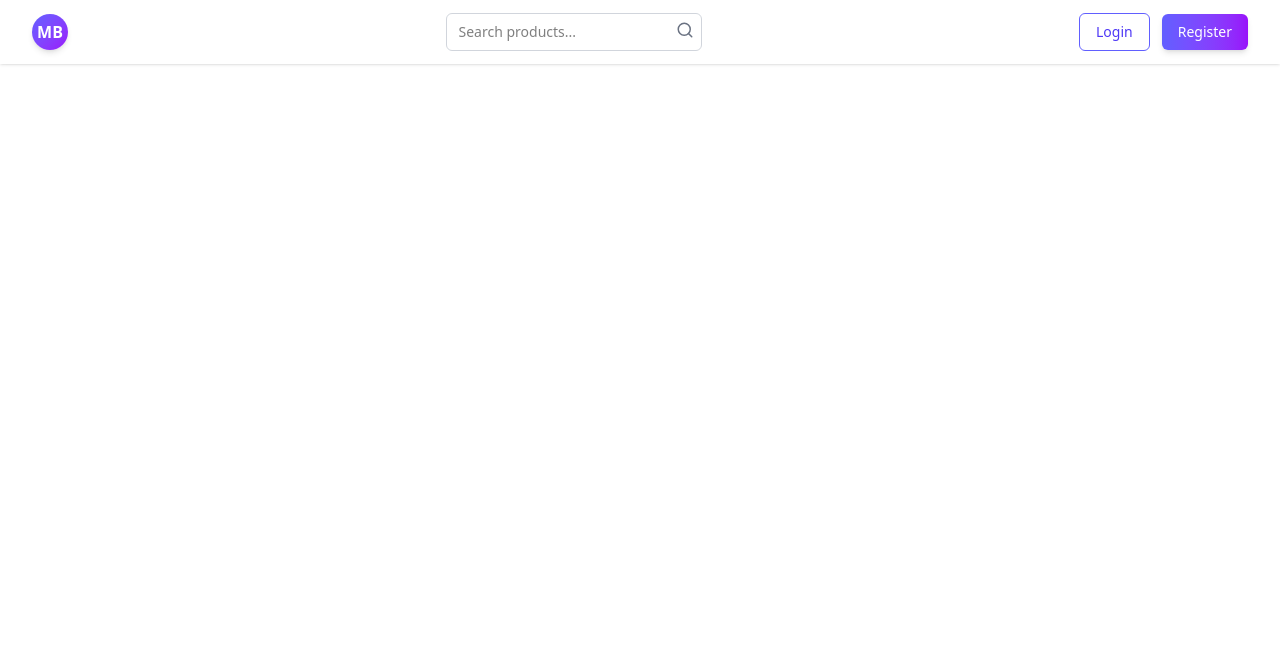
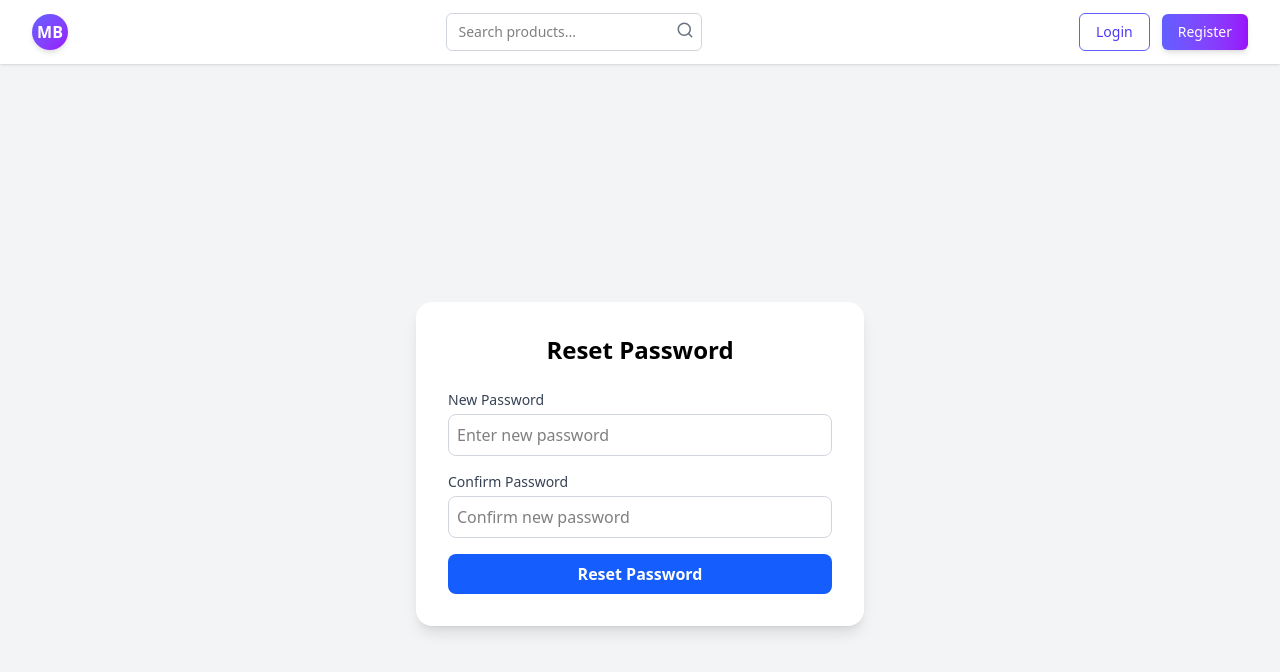
Before and after one commit to somaysen/flipkart, a React app in the folder frontend/: page /reset-password/1 in a window 1280 px wide. Before the commit this address had no page. Shown: the top 672 px of the page. Built offline with nearby package versions, Linux system fonts and the light colour scheme; the HTML template or start-up script is replaced by a standard one.

Commit message:
feat(auth): wire Forgot page to backend forget-password API; add /reset-password/:token route placeholder

```diff
--- a/frontend/src/auth/Forgot.jsx
+++ b/frontend/src/auth/Forgot.jsx
@@ -6,12 +6,37 @@ import { Mail } from "lucide-react"; // nice mail icon
 function Forgot() {
   const { register, handleSubmit, formState: { errors, isSubmitting } } = useForm();
   const [done, setDone] = useState(false);
+  const [serverError, setServerError] = useState("");
 
   async function onSubmit(data) {
-    console.log("Forgot request", data);
-    // Simulate API call
-    await new Promise((r) => setTimeout(r, 800));
-    setDone(true);
+    setServerError("");
+    try {
+      const baseUrl = import.meta?.env?.VITE_API_URL || "http://localhost:3000";
+      const res = await fetch(`${baseUrl}/api/user/forget-password`, {
+        method: "POST",
+        headers: {
+          "Content-Type": "application/json",
+        },
+        credentials: "include",
+        body: JSON.stringify({ email: String(data.email).trim().toLowerCase() }),
+      });
+
+      // We intentionally show success message even if user not found to avoid enumeration
+      if (res.ok) {
+        setDone(true);
+        return;
+      }
+
+      // Try to surface a safe error if available
+      const payload = await res.json().catch(() => ({}));
+      if (payload?.message) {
+        setServerError(payload.message);
+      } else {
+        setServerError("Something went wrong. Please try again.");
+      }
+    } catch (err) {
+      setServerError("Network error. Please try again.");
+    }
   }
 
   // ✅ After submitting
@@ -48,6 +73,10 @@ function Forgot() {
             Enter your email and we’ll send a link to reset your password.
           </p>
         </div>
+
+        {serverError ? (
+          <p className="text-sm text-red-600 mb-3 text-center">{serverError}</p>
+        ) : null}
 
         <form onSubmit={handleSubmit(onSubmit)} className="space-y-5">
           <div>
--- /dev/null
+++ b/frontend/src/auth/Forgotpas.jsx
@@ -0,0 +1,78 @@
+import React, { useState } from "react";
+
+function Forgotpas() {
+  const [password, setPassword] = useState("");
+  const [confirmPassword, setConfirmPassword] = useState("");
+  const [error, setError] = useState("");
+  const [success, setSuccess] = useState(false);
+
+  const handleSubmit = (e) => {
+    e.preventDefault();
+
+    if (!password || !confirmPassword) {
+      setError("Please fill out all fields.");
+      return;
+    }
+
+    if (password !== confirmPassword) {
+      setError("Passwords do not match.");
+      return;
+    }
+
+    setError("");
+    setSuccess(true);
+
+    // Simulate API call
+    setTimeout(() => {
+      console.log("Password reset successfully:", password);
+    }, 1000);
+  };
+
+  return (
+    <div className="min-h-screen flex items-center justify-center bg-gray-100 p-4">
+      <div className="bg-white shadow-lg rounded-2xl p-8 w-full max-w-md">
+        <h2 className="text-2xl font-semibold text-center mb-6">Reset Password</h2>
+
+        {error && <p className="text-red-500 text-center mb-3">{error}</p>}
+        {success && <p className="text-green-600 text-center mb-3">Password reset successfully!</p>}
+
+        <form onSubmit={handleSubmit} className="space-y-4">
+          <div>
+            <label className="block text-sm font-medium text-gray-700 mb-1">
+              New Password
+            </label>
+            <input
+              type="password"
+              className="w-full border border-gray-300 rounded-lg p-2 focus:ring-2 focus:ring-blue-400 outline-none"
+              value={password}
+              onChange={(e) => setPassword(e.target.value)}
+              placeholder="Enter new password"
+            />
+          </div>
+
+          <div>
+            <label className="block text-sm font-medium text-gray-700 mb-1">
+              Confirm Password
+            </label>
+            <input
+              type="password"
+              className="w-full border border-gray-300 rounded-lg p-2 focus:ring-2 focus:ring-blue-400 outline-none"
+              value={confirmPassword}
+              onChange={(e) => setConfirmPassword(e.target.value)}
+              placeholder="Confirm new password"
+            />
+          </div>
+
+          <button
+            type="submit"
+            className="w-full bg-blue-600 text-white font-semibold rounded-lg py-2 hover:bg-blue-700 transition"
+          >
+            Reset Password
+          </button>
+        </form>
+      </div>
+    </div>
+  );
+}
+
+export default Forgotpas;
--- a/frontend/src/routers/Mainroutes.jsx
+++ b/frontend/src/routers/Mainroutes.jsx
@@ -3,6 +3,7 @@ import Home from '../pages/Home'
 import Register from '../auth/register'
 import Login from '../auth/login'
 import Forgot from '../auth/Forgot'
+import Forgotpas from '../auth/Forgotpas'
 import Logout from '../auth/Logout'
 import SellerLogin from '../seller/SellerLogin'
 import SellerRegister from '../seller/SellerRegister'
@@ -35,6 +36,12 @@ function Router() {
           <Route path="/forgot" element={
             <UnAuthRoute>
               <Forgot />
+            </UnAuthRoute>
+            } />
+
+          <Route path="/reset-password/:token" element={
+            <UnAuthRoute>
+              <Forgotpas />
             </UnAuthRoute>
             } />
 
```
